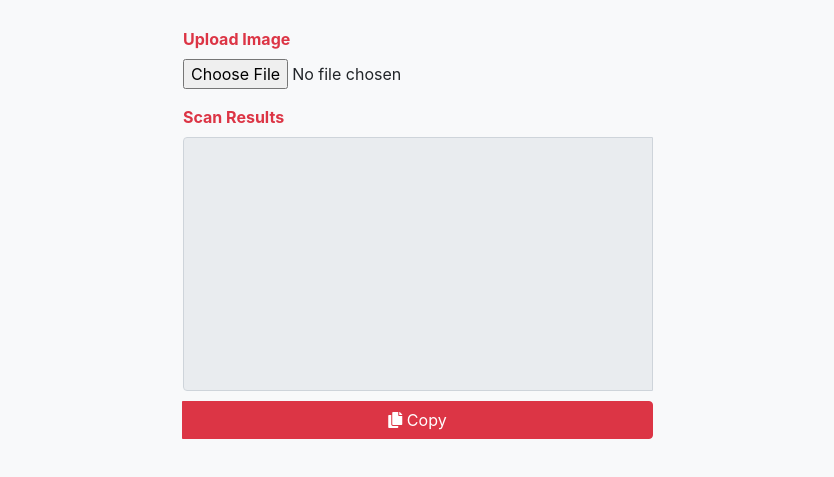
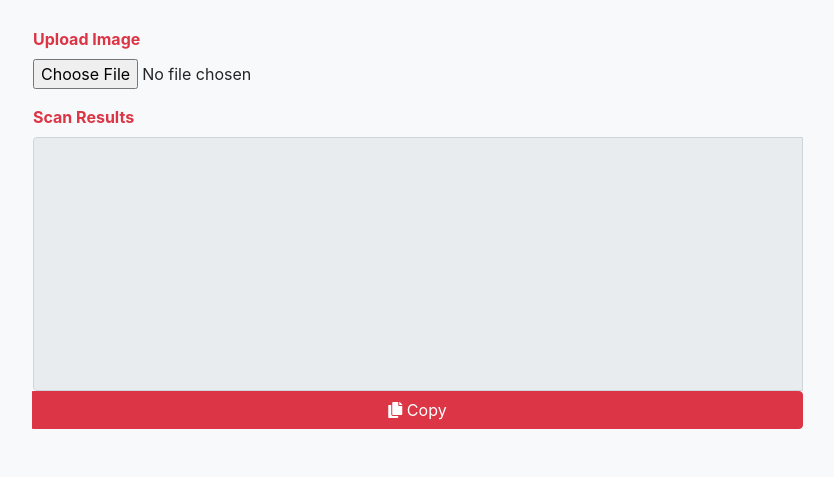
Before and after one commit to adobrusky/price-level-scanner, a website: page views/scanner.html in a window 1280 px wide. Shown: the part 87-564 px from the top of the page, without its empty margins (222-1056 px from the left). Drawn offline with nearby package versions, Linux system fonts and the light colour scheme.

Commit message:
Minor style changes

```diff
--- a/views/scanner.html
+++ b/views/scanner.html
@@ -6,13 +6,12 @@
   <link rel="stylesheet" href="https://maxcdn.bootstrapcdn.com/bootstrap/4.0.0/css/bootstrap.min.css">
   <link rel="stylesheet" href="https://cdnjs.cloudflare.com/ajax/libs/font-awesome/5.15.3/css/all.min.css">
   <style>
-    /* Custom styles */
     body {
       background-color: #f8f9fa;
     }
 
     .container {
-      max-width: 500px;
+      max-width: 800px;
       margin-top: 50px;
     }
 
@@ -33,10 +32,6 @@
       background-color: #f8f9fa;
       border: none;
       resize: none;
-    }
-
-    .input-group-append {
-      margin-top: 10px;
     }
 
     .btn-primary {
@@ -75,20 +70,18 @@
     </div>
   </div>
 
-  <!-- Add Bootstrap JS and Clipboard.js library -->
   <script src="https://code.jquery.com/jquery-3.6.0.min.js"></script>
   <script src="https://cdnjs.cloudflare.com/ajax/libs/popper.js/1.14.7/umd/popper.min.js"></script>
   <script src="https://maxcdn.bootstrapcdn.com/bootstrap/4.0.0/js/bootstrap.min.js"></script>
   <script>
     $(document).ready(function () {
-      // Handle file upload
       $('#imageUpload').on('change', function (e) {
         let file = e.target.files[0];
         let reader = new FileReader();
 
         reader.onload = function (e) {
           let imageData = e.target.result;
-          let base64Image = imageData; // Extract base64-encoded string
+          let base64Image = imageData;
           $.ajax({
             url: '/scan',
             method: 'POST',
@@ -105,7 +98,6 @@
         reader.readAsDataURL(file);
       });
 
-      // Handle copy button click
       $('#copyButton').on('click', function () {
         let scanResult = $('#scanResults');
         scanResult.select();
```
